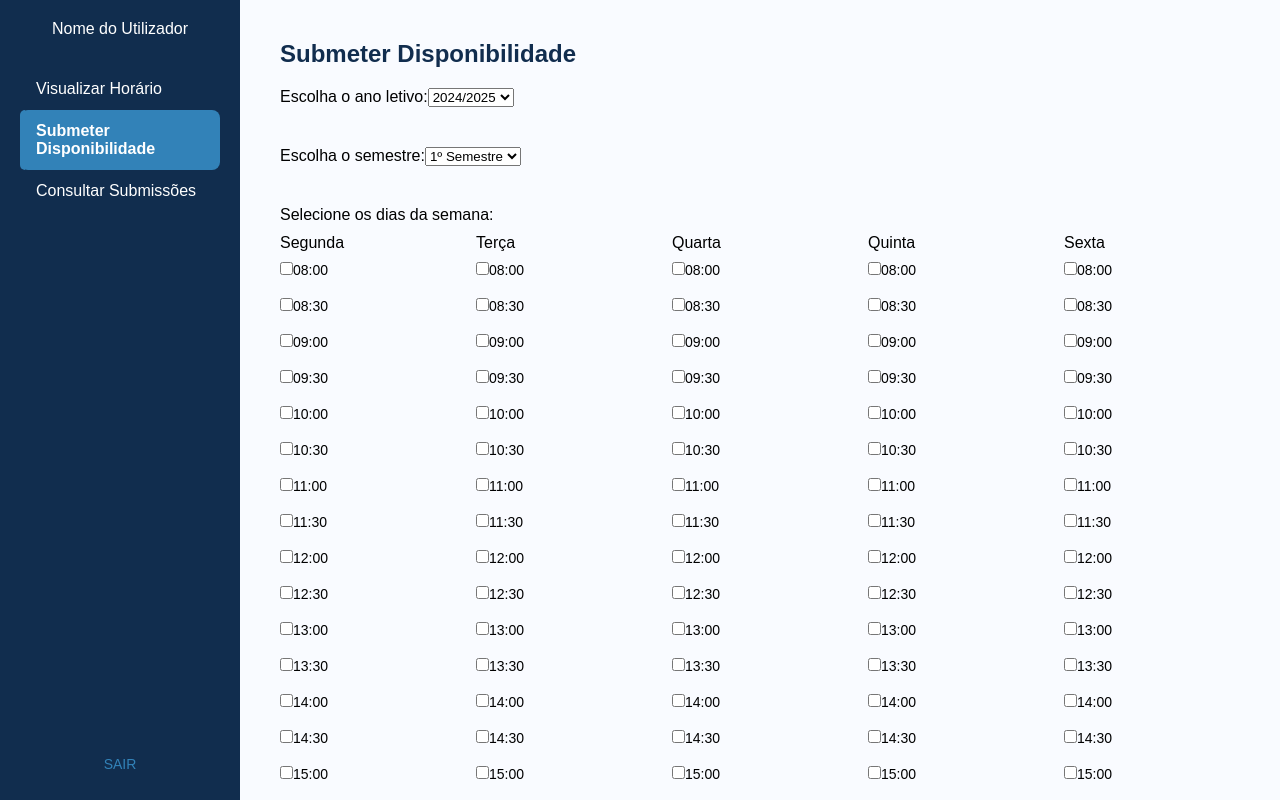
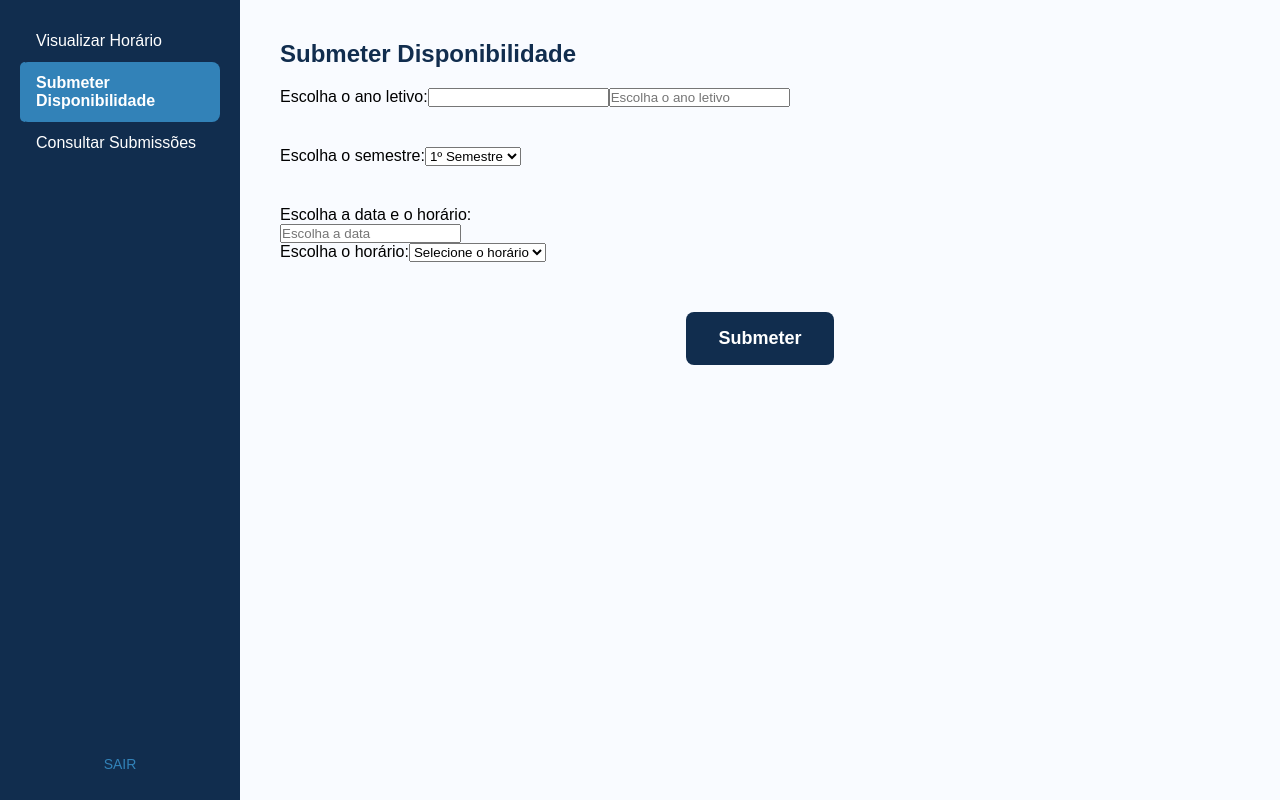
Before and after one commit to brunot37/p017, a React (Vite) app in the folder P017/frontend/: page /DocenteSubmeter in a window 1280 px wide. Built offline with nearby package versions, Linux system fonts and the light colour scheme.

Commit message:
update Docente Submeter

```diff
--- a/P017/frontend/package.json
+++ b/P017/frontend/package.json
@@ -10,7 +10,9 @@
     "preview": "vite preview"
   },
   "dependencies": {
+    "date-fns": "^4.1.0",
     "react": "^19.0.0",
+    "react-datepicker": "^8.3.0",
     "react-dom": "^19.0.0",
     "react-router-dom": "^6.30.0"
   },
--- a/P017/frontend/src/views/DocenteConsultarSubmissoes.css
+++ b/P017/frontend/src/views/DocenteConsultarSubmissoes.css
@@ -109,11 +109,12 @@ html, body {
   gap: 10px;
 }
 
+
 .semana-navegacao {
   display: flex;
   gap: 10px;
-  margin-left: auto; /* Alinha os botões à direita */
-  justify-content: flex-end; /* Garante que os botões fiquem alinhados à direita */
+  margin-left: auto;
+  justify-content: flex-end;
 }
 
 .semana-navegacao button {
--- a/P017/frontend/src/views/DocenteConsultarSubmissoes.jsx
+++ b/P017/frontend/src/views/DocenteConsultarSubmissoes.jsx
@@ -6,12 +6,12 @@ const DocenteVisualizarHorario = () => {
   const navigate = useNavigate();
 
   const [submissoes, setSubmissoes] = useState([]);
-  const [pagina, setPagina] = useState(1); // Controle da página de submissões
-  const [carregando, setCarregando] = useState(true); // Controle de carregamento dos dados
-  const [paginaAtiva, setPaginaAtiva] = useState('consultarSubmissoes'); // Página ativa é "Consultar Submissões"
+  const [pagina, setPagina] = useState(1);
+  const [carregando, setCarregando] = useState(true);
+  const [paginaAtiva, setPaginaAtiva] = useState('consultarSubmissoes');
 
   const fetchData = async () => {
-    // Simulação de fetch para pegar dados da base de dados
+
     const data = [
       { dataSubmissao: "12/05/2025 10:30:00", estado: "Pendente" },
       { dataSubmissao: "13/05/2025 14:45:00", estado: "Aprovado" },
@@ -27,7 +27,7 @@ const DocenteVisualizarHorario = () => {
       { dataSubmissao: "23/05/2025 17:15:00", estado: "Rejeitado" }
     ];
     setSubmissoes(data);
-    setCarregando(false); // Dados carregados
+    setCarregando(false);
   };
 
   useEffect(() => {
@@ -41,11 +41,16 @@ const DocenteVisualizarHorario = () => {
 
   const handleConsultarSubmissoes = () => {
     setPaginaAtiva('consultarSubmissoes');
-    navigate('/ConsultarSubmissoes'); // Página de consulta de submissões
+
+  };
+
+  const handleVisualizarHorario = () => {
+    setPaginaAtiva('visualizarHorario');
+    navigate('/DocenteVisualizarHorario');o
   };
 
   const handleLogout = () => {
-    navigate("/Registo");
+    navigate("/App");
   };
 
   const paginasPorMostrar = 10;
@@ -68,9 +73,9 @@ const DocenteVisualizarHorario = () => {
       <aside className="horario-sidebar">
         <nav className="menu">
           <ul>
-            <li className={paginaAtiva === 'visualizarHorario' ? 'active' : ''}>Visualizar Horário</li>
+            <li onClick={handleVisualizarHorario} className={paginaAtiva === 'visualizarHorario' ? 'active' : ''}>Visualizar Horário</li>
             <li onClick={handleSubmeterDisponibilidade}>Submeter Disponibilidade</li>
-            <li className={paginaAtiva === 'consultarSubmissoes' ? 'active' : ''} onClick={handleConsultarSubmissoes}>Consultar Submissões</li>
+            <li onClick={handleConsultarSubmissoes} className={paginaAtiva === 'consultarSubmissoes' ? 'active' : ''}>Consultar Submissões</li>
           </ul>
         </nav>
         <button onClick={handleLogout} className="logout">SAIR</button>
@@ -85,7 +90,7 @@ const DocenteVisualizarHorario = () => {
         </div>
 
         {!carregando && submissoes.length === 0 && (
-          <p>Ainda não há submissões para exibir.</p> // Mensagem para quando não houver dados
+          <p>Ainda não há submissões para exibir.</p>
         )}
 
         {!carregando && submissoes.length > 0 && (
@@ -109,7 +114,7 @@ const DocenteVisualizarHorario = () => {
           </div>
         )}
 
-        {carregando && <p>Carregando dados...</p>} {/* Mensagem enquanto não recebe dados */}
+        {carregando && <p>Carregando dados...</p>}
       </main>
     </div>
   );
--- a/P017/frontend/src/views/DocenteSubmeter.css
+++ b/P017/frontend/src/views/DocenteSubmeter.css
@@ -129,18 +129,19 @@ html, body {
   display: flex;
   justify-content: center;
   margin-top: 30px;
+  padding: 20px 0;
 }
 
 .semana-atual-btn {
   background-color: #112D4E;
   color: white;
   border: none;
-  padding: 12px 20px;
-  border-radius: 6px;
-  font-weight: 500;
+  padding: 16px 32px; /* Aumenta o tamanho do botão */
+  border-radius: 8px; /* Dá bordas mais arredondadas ao botão */
+  font-weight: 600;
   cursor: pointer;
   transition: all 0.2s ease;
-  font-size: 16px;
+  font-size: 18px; /* Aumenta o tamanho da fonte do botão */
 }
 
 .semana-atual-btn:hover {
--- a/P017/frontend/src/views/DocenteSubmeter.jsx
+++ b/P017/frontend/src/views/DocenteSubmeter.jsx
@@ -1,5 +1,7 @@
 import React, { useState, useEffect } from "react";
 import { useNavigate } from "react-router-dom";
+import DatePicker from "react-datepicker";
+import "react-datepicker/dist/react-datepicker.css";
 import "./DocenteSubmeter.css";
 
 const DocenteSubmeter = () => {
@@ -7,70 +9,35 @@ const DocenteSubmeter = () => {
 
   const [semestre, setSemestre] = useState("1");
   const [horasSelecionadas, setHorasSelecionadas] = useState({});
-  const [anoLetivo, setAnoLetivo] = useState("2024/2025");
+  const [anoLetivo, setAnoLetivo] = useState("");
+  const [selectedDate, setSelectedDate] = useState(null);
+  const [selectedTime, setSelectedTime] = useState("");
+
   const dias = ["Segunda", "Terça", "Quarta", "Quinta", "Sexta"];
 
-  const unidadesCurriculares1Semestre = [
-    "Sistemas Distribuídos",
-    "Cibersegurança",
-    "Internet das Coisas",
-    "Inteligência Artificial",
+  const horas = [
+    "08:00", "08:30", "09:00", "09:30", "10:00", "10:30", "11:00", "11:30",
+    "12:00", "12:30", "13:00", "13:30", "14:00", "14:30", "15:00", "15:30",
+    "16:00", "16:30", "17:00", "17:30", "18:00", "18:30", "19:00", "19:30", "20:00"
   ];
 
-  const unidadesCurriculares2Semestre = [
-    "Análise Matemática",
-    "Sistemas Embebidos",
-    "POO",
-    "Sistemas Digitais",
-  ];
-
-  const unidadesCurriculares =
-    semestre === "1" ? unidadesCurriculares1Semestre : unidadesCurriculares2Semestre;
-
-  const unidadesOrdenadas = unidadesCurriculares.sort();
-
-  const gerarHoras = () => {
-    const horas = [];
-    let hora = 8;
-    let minuto = 0;
-    while (hora < 20 || (hora === 20 && minuto === 0)) {
-      const h = hora.toString().padStart(2, '0');
-      const m = minuto.toString().padStart(2, '0');
-      horas.push(`${h}:${m}`);
-      minuto += 30;
-      if (minuto === 60) {
-        minuto = 0;
-        hora += 1;
-      }
-    }
-    return horas;
-  };
-
-  const horas = gerarHoras();
-
-  const handleHoraChange = (dia, hora) => {
-    setHorasSelecionadas((prev) => {
-      const updated = { ...prev };
-      if (updated[dia]?.includes(hora)) {
-        updated[dia] = updated[dia].filter((h) => h !== hora);
-      } else {
-        updated[dia] = [...(updated[dia] || []), hora];
-      }
-      return updated;
-    });
+  const handleHoraChange = (hora) => {
+    setSelectedTime(hora);
+    setHorasSelecionadas((prev) => ({
+      ...prev,
+      [selectedDate]: hora
+    }));
   };
 
   const submeterDisponibilidade = () => {
     const horarios = [];
-    Object.keys(horasSelecionadas).forEach((dia) => {
-      horasSelecionadas[dia].forEach((hora) => {
-        horarios.push({
-          dia: new Date().toISOString().split('T')[0],
-          hora_inicio: hora,
-          hora_fim: hora,
-          semestre: semestre,
-          ano_letivo: anoLetivo,  // Inclui o ano letivo
-        });
+    Object.keys(horasSelecionadas).forEach((data) => {
+      horarios.push({
+        dia: data,
+        hora_inicio: horasSelecionadas[data],
+        hora_fim: horasSelecionadas[data],
+        semestre: semestre,
+        ano_letivo: anoLetivo,
       });
     });
 
@@ -99,28 +66,28 @@ const DocenteSubmeter = () => {
 
   const handleLogout = () => {
     localStorage.removeItem("token");
-    navigate("/Registo");
+    navigate("/App");
   };
 
-  useEffect(() => {
-    const currentDate = new Date();
-    const isAfterSeptember = currentDate.getMonth() >= 8; // Verifica se já passou setembro (mês 9)
-    if (isAfterSeptember) {
-      setAnoLetivo("2025/2026"); // Altera para o próximo ano letivo
-    }
-  }, []);
+  const handleConsultarSubmissoes = () => {
+    navigate('/DocenteConsultarSubmissoes');
+  };
+
+  const handleYearSelect = (date) => {
+    const selectedYear = date.getFullYear();
+    const nextYear = selectedYear + 1;
+    setAnoLetivo(`${selectedYear}/${nextYear}`);
+    setSelectedDate(date);
+  };
 
   return (
     <div className="horario-container fade-in">
       <aside className="horario-sidebar">
-        <div className="user-info">
-          <p className="user-name">Nome do Utilizador</p>
-        </div>
         <nav className="menu">
           <ul>
             <li onClick={handleVisualizarHorario}>Visualizar Horário</li>
             <li className="active">Submeter Disponibilidade</li>
-            <li>Consultar Submissões</li>
+            <li onClick={handleConsultarSubmissoes}>Consultar Submissões</li>
           </ul>
         </nav>
         <button onClick={handleLogout} className="logout">SAIR</button>
@@ -134,14 +101,21 @@ const DocenteSubmeter = () => {
         <div className="disponibilidade-form">
           <div className="ano-letivo-selector">
             <label>Escolha o ano letivo:</label>
-            <select
+            <DatePicker
+              selected={selectedDate}
+              onChange={handleYearSelect}
+              showYearPicker
+              dateFormat="yyyy"
+              className="ano-picker"
+              popperPlacement="bottom"
+            />
+            <input
+              type="text"
               value={anoLetivo}
-              onChange={(e) => setAnoLetivo(e.target.value)}
-              className="ano-letivo-select"
-            >
-              <option value="2024/2025">2024/2025</option>
-              <option value="2025/2026">2025/2026</option>
-            </select>
+              readOnly
+              className="ano-input"
+              placeholder="Escolha o ano letivo"
+            />
           </div>
 
           <div className="semestre-selector">
@@ -156,24 +130,30 @@ const DocenteSubmeter = () => {
             </select>
           </div>
 
-          <div className="dias-selector">
-            <p>Selecione os dias da semana:</p>
-            <div className="horas-selector">
-              {dias.map((dia) => (
-                <div key={dia} className="dias-label">
-                  <p>{dia}</p>
-                  {horas.map((hora) => (
-                    <label key={hora} className="hora-label">
-                      <input
-                        type="checkbox"
-                        checked={horasSelecionadas[dia]?.includes(hora)}
-                        onChange={() => handleHoraChange(dia, hora)}
-                      />
-                      {hora}
-                    </label>
-                  ))}
-                </div>
-              ))}
+          <div className="horarios-selector">
+            <p>Escolha a data e o horário:</p>
+            <DatePicker
+              selected={selectedDate}
+              onChange={handleYearSelect}
+              className="calendar-selector"
+              dateFormat="dd/MM/yyyy"
+              placeholderText="Escolha a data"
+            />
+
+            <div className="hora-selector">
+              <label>Escolha o horário:</label>
+              <select
+                value={selectedTime}
+                onChange={(e) => handleHoraChange(e.target.value)}
+                className="hora-select"
+              >
+                <option value="">Selecione o horário</option>
+                {horas.map((hora, index) => (
+                  <option key={index} value={hora}>
+                    {hora}
+                  </option>
+                ))}
+              </select>
             </div>
           </div>
 
--- a/P017/frontend/src/views/DocenteVisualizarHorario.jsx
+++ b/P017/frontend/src/views/DocenteVisualizarHorario.jsx
@@ -56,9 +56,12 @@ const DocenteVisualizarHorario = () => {
     navigate('/DocenteSubmeter');
   };
 
+  const handleConsultarSubmissoes = () => {
+    navigate('/DocenteConsultarSubmissoes');
+  };
 
   const handleLogout = () => {
-    navigate("/Registo");
+    navigate("/App");
   };
 
   return (
@@ -68,7 +71,7 @@ const DocenteVisualizarHorario = () => {
           <ul>
             <li className="active">Visualizar Horário</li>
             <li onClick={handleSubmeterDisponibilidade}>Submeter Disponibilidade</li>
-            <li>Consultar Submissões</li>
+            <li onClick={handleConsultarSubmissoes}>Consultar Submissões</li>
           </ul>
         </nav>
         <button onClick={handleLogout} className="logout">SAIR</button>
```
Also changed, not shown: P017/frontend/src/views/Adm.css (added), P017/frontend/src/views/Adm.jsx (added), 1 other file (tests, documents, lock files or other folders).
